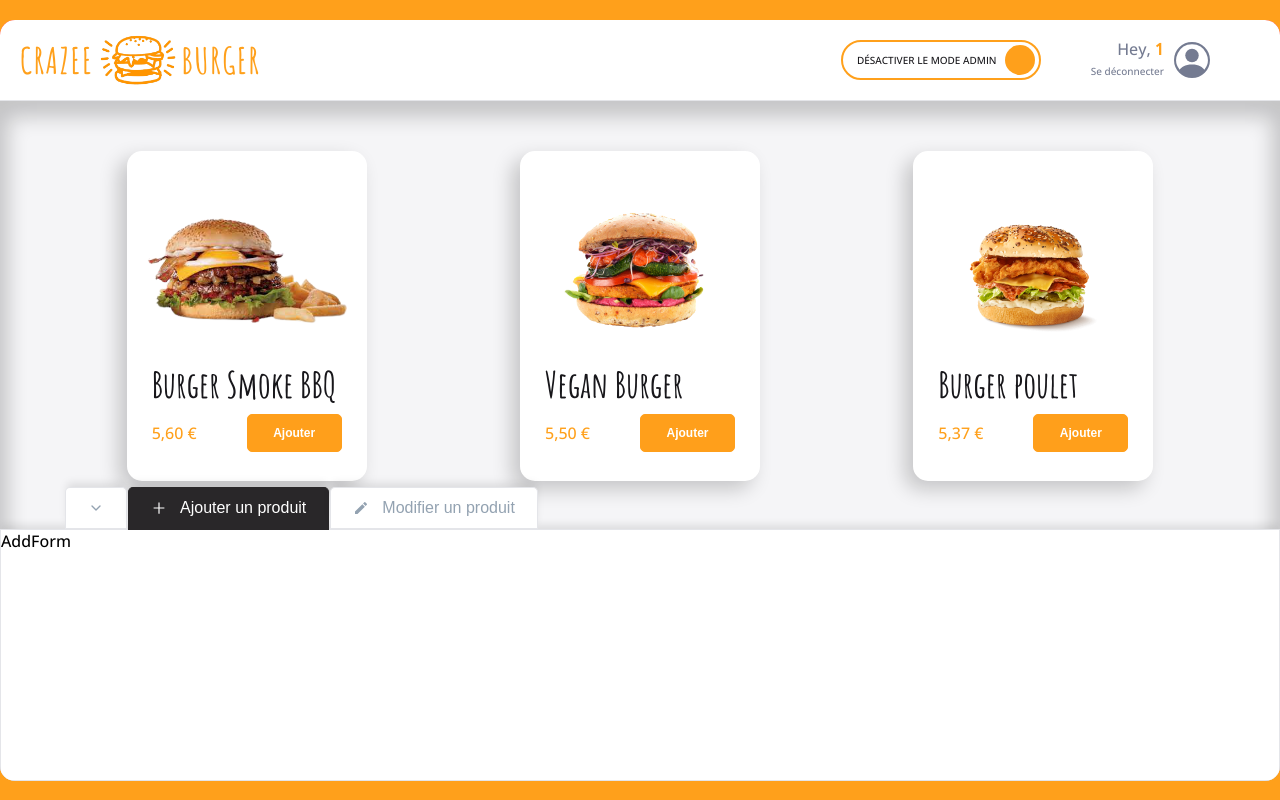
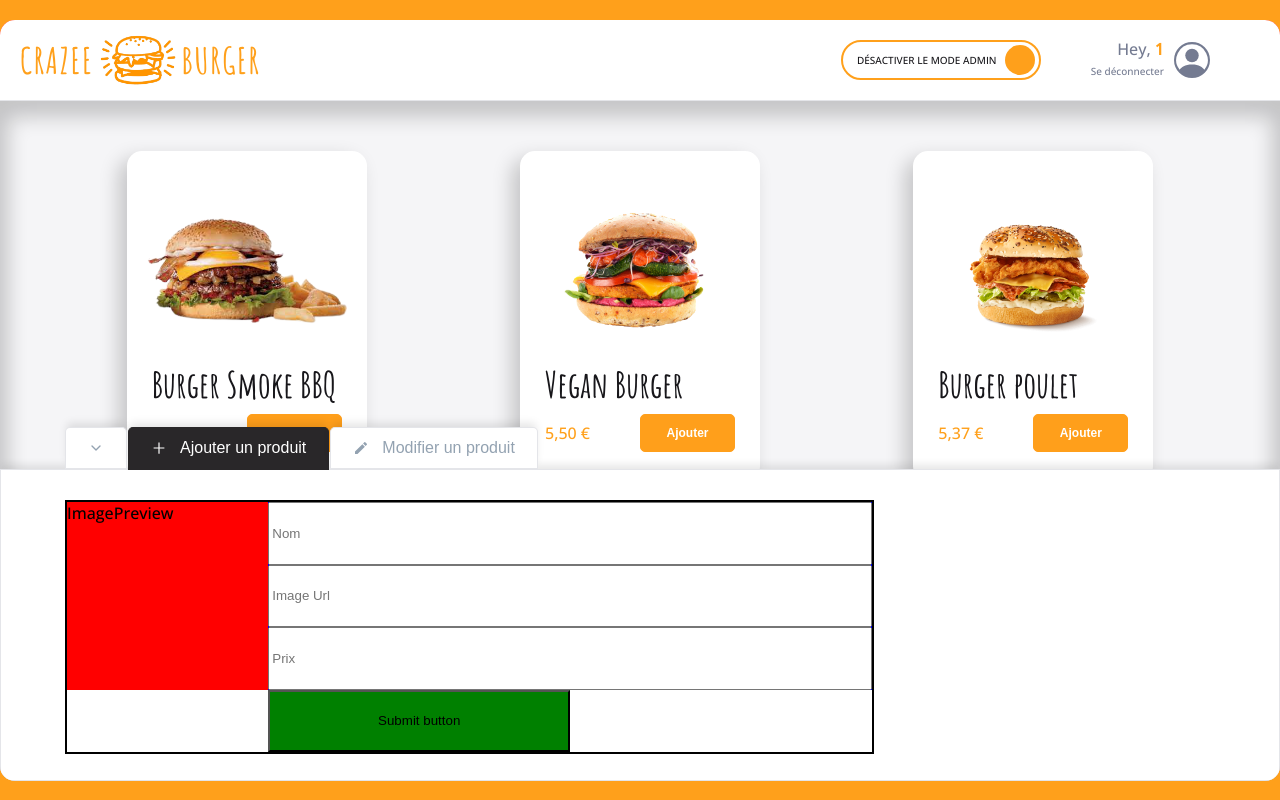
Before and after one commit to nicomil59/crazee-burger, a React (Create React App) app: page /order/1 in a window 1280 px wide. Built offline with nearby package versions, Linux system fonts and the light colour scheme.

Commit message:
🚧 F08: ADMIN > AddForm > Add inputs layout

```diff
--- a/src/components/pages/order/Main/Admin/AdminPanel/AddForm.js
+++ b/src/components/pages/order/Main/Admin/AdminPanel/AddForm.js
@@ -1,9 +1,42 @@
-import React from 'react'
+import React from "react";
+import styled from "styled-components";
 
 const AddForm = () => {
   return (
-    <div>AddForm</div>
-  )
-}
+    <AddFormStyled>
+      <div className="image-preview">ImagePreview</div>
+      <div className="input-fields">
+        <input type="text" placeholder="Nom" />
+        <input type="text" placeholder="Image Url" />
+        <input type="text" placeholder="Prix" />
+      </div>
+      <button className="submit-button">Submit button</button>
+    </AddFormStyled>
+  );
+};
 
-export default AddForm
+export default AddForm;
+
+const AddFormStyled = styled.form`
+  border: 2px solid black;
+  display: grid;
+  grid-template-columns: 1fr 3fr;
+  grid-template-rows: repeat(4, 1fr);
+  height: 100%;
+  width: 70%;
+
+  .image-preview {
+    background: red;
+    grid-area: 1 / 1 / 4 / 2;
+  }
+  .input-fields {
+    background: blue;
+    grid-area: 1 / 2 / 4 / 3;
+    display: grid;
+  }
+  .submit-button {
+    background: green;
+    grid-area: 4 / 2 / 5 / 3;
+    width: 50%;
+  }
+`;
--- a/src/components/pages/order/Main/Admin/AdminPanel/AdminPanel.js
+++ b/src/components/pages/order/Main/Admin/AdminPanel/AdminPanel.js
@@ -20,4 +20,5 @@
   background: ${theme.colors.white};
   border: 1px solid ${theme.colors.greyLight};
   box-shadow: ${theme.shadows.subtle};
+  padding: 30px 5%;
 `;
```
